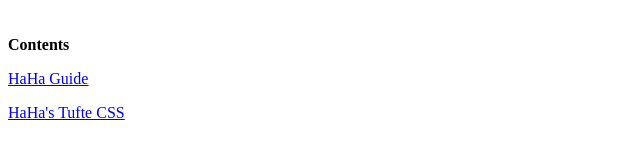
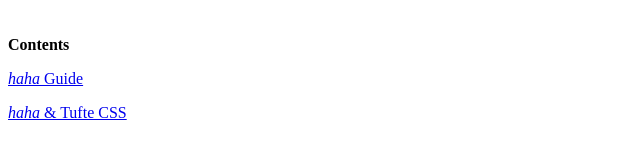
Before and after one commit to notsue/notsue.github.io, a plain HTML site: page index.html in a window 1280 px wide. Shown: the part 222-378 px from the top of the page, 0-640 px from the left. Drawn offline with Linux system fonts and the light colour scheme.

```diff
--- a/index.html
+++ b/index.html
@@ -31,7 +31,7 @@ svg {
     </svg>
 
   <p style="margin-top:50px;"><b>Contents</b></p>
-  <p><a href="hh_guide.html">HaHa Guide</a></p>
-  <p><a href="tufte.html">HaHa's Tufte CSS</p>
+        <p><a href="haha.html"><i>haha</i> Guide</a></p>
+        <p><a href="haha-tufte.html"><i>haha</i> &amp; Tufte CSS</a></p>
 </body>
 </html>
```
